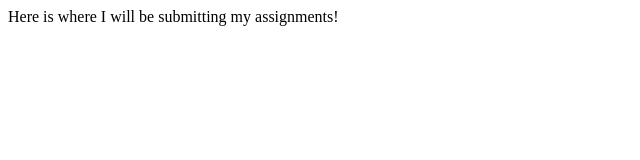
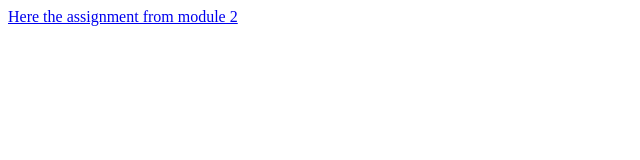
Before and after one commit to JonnyHman/Coursera-Assignments, a plain HTML site: page index.html in a window 1280 px wide. Shown: the whole page, without its empty margins (0-640 px from the left). Drawn offline with Linux system fonts and the light colour scheme.

Commit message:
Link to assignmet submission

```diff
--- a/index.html
+++ b/index.html
@@ -1,9 +1,9 @@
 <!DOCTYPE html>
 <html>
 <head>
-	<title>Here is where I will be submitting my Assignments!</title>
+	<title> Here is where I will be submitting my Assignments!</title>
 </head>
 <body>
-<p1> Here is where I will be submitting my assignments!
+<p1> <A HREF="https://jonnyhman.github.io/Coursera-Assignments/module2-solution/">Here the assignment from module 2 </A>
 </body>
 </html>
```
